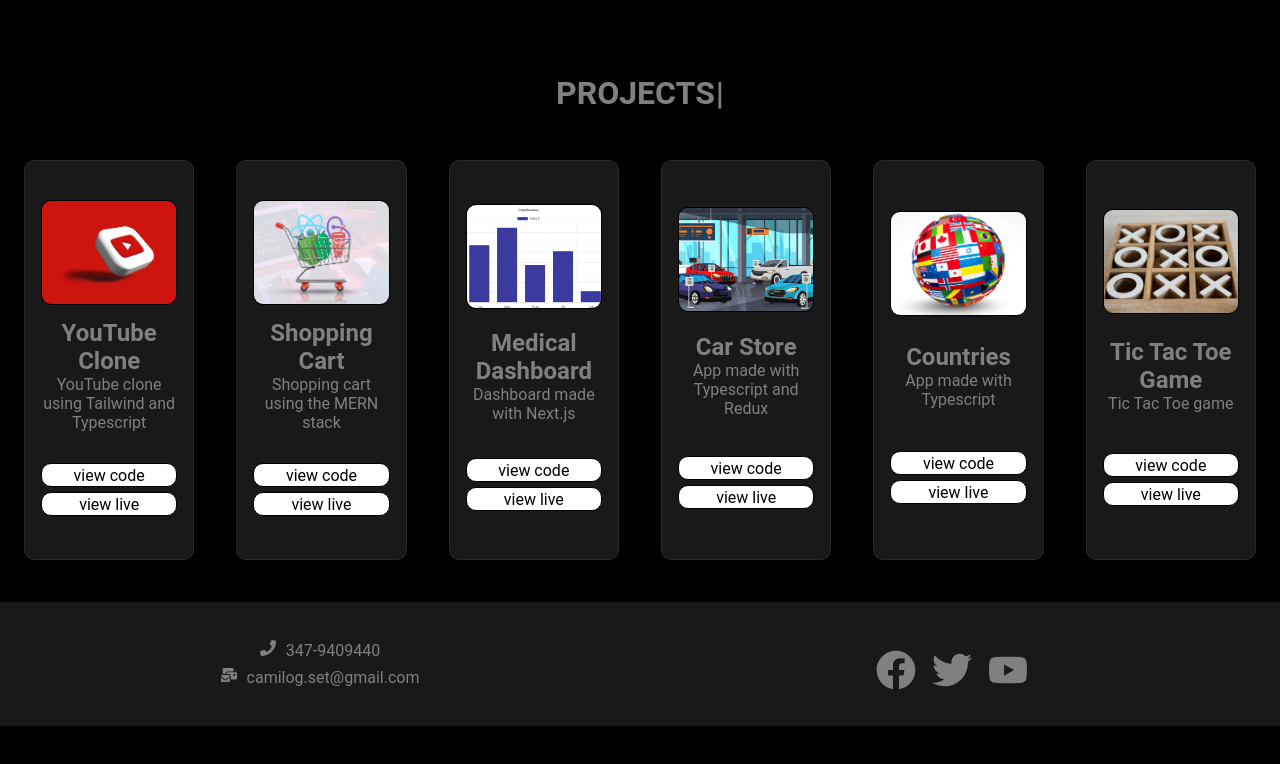
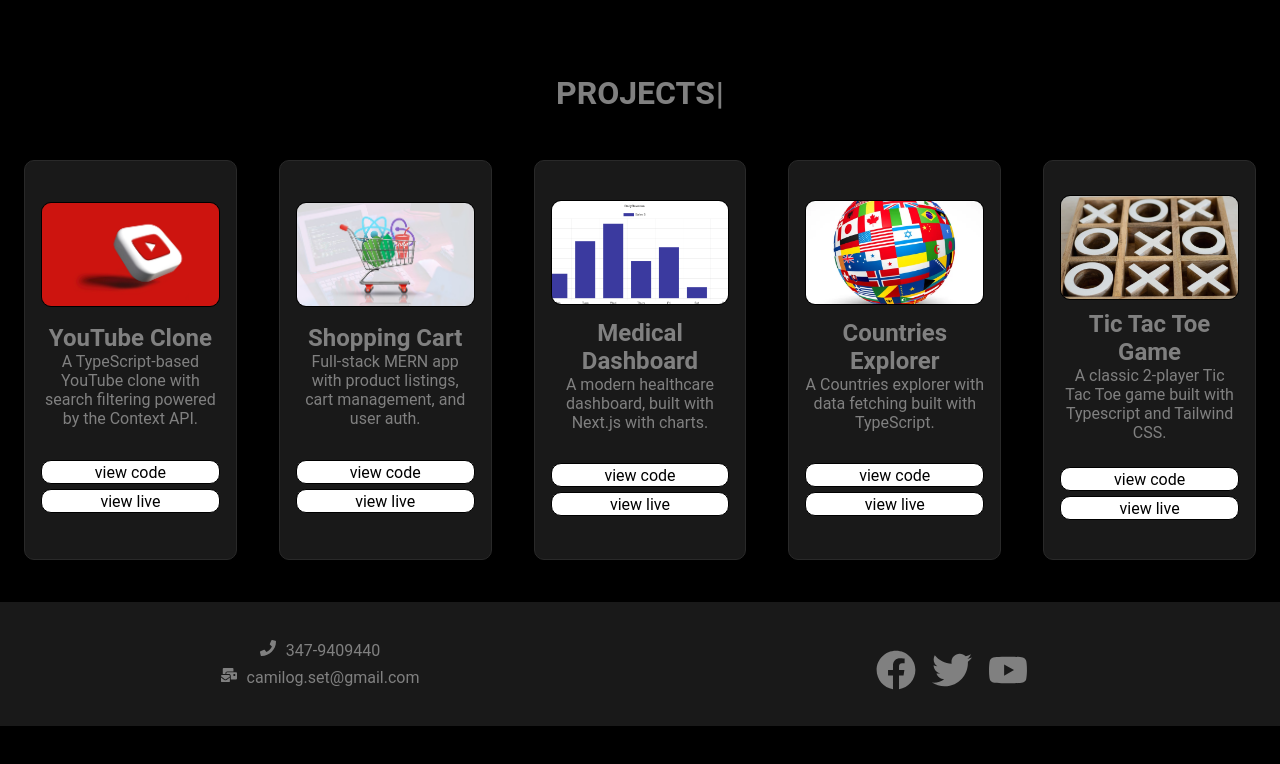
Before and after one commit to camoqq/Portfolio, a React (Create React App) app: page / in a window 1280 px wide. Shown: the top 764 px of the page. Built offline with nearby package versions, Linux system fonts and the light colour scheme.

Commit message:
took cars out

```diff
--- a/src/Components/List.js
+++ b/src/Components/List.js
@@ -3,14 +3,14 @@ import pic1 from "../Pics/p1.png";
 import pic3 from "../Pics/you.jpeg";
 import pic7 from "../Pics/p7.jpeg";
 import pic6 from "../Pics/mern4.jpg";
-import pic9 from "../Pics/p9.jpeg";
+// import pic9 from "../Pics/p9.jpeg";
 import pic2 from "../Pics/countries.jpeg";
 
 const listItems = [
   {
     id: 1,
     title: "YouTube Clone",
-    desc: "YouTube clone using Tailwind and Typescript",
+    desc: "A TypeScript-based YouTube clone with search filtering powered by the Context API.",
     code: "https://github.com/camoqq/youtubeClone",
     live: "https://youtube-clone-orpin-eight.vercel.app/",
     image: pic3,
@@ -18,7 +18,7 @@ const listItems = [
   {
     id: 2,
     title: "Shopping Cart",
-    desc: "Shopping cart using the MERN stack",
+    desc: "Full-stack MERN app with product listings, cart management, and user auth.",
     code: "https://github.com/camoqq/mern",
     live: "https://mern-o0ir.onrender.com/",
     image: pic6,
@@ -26,23 +26,16 @@ const listItems = [
   {
     id: 3,
     title: "Medical Dashboard",
-    desc: "Dashboard made with Next.js",
+    desc: "A modern healthcare dashboard, built with Next.js with charts.",
     code: "https://github.com/camoqq/medical_dashboard",
     live: "https://medical-dashboard-mocha.vercel.app/",
     image: pic1,
   },
-  {
-    id: 4,
-    title: "Car Store",
-    desc: "App made with Typescript and Redux",
-    code: "https://github.com/camoqq/carStore",
-    live: "https://car-store-zeta.vercel.app/",
-    image: pic9,
-  },
+
   {
     id: 5,
-    title: "Countries",
-    desc: "App made with Typescript",
+    title: "Countries Explorer",
+    desc: "A Countries explorer with data fetching built with TypeScript.",
     code: "https://github.com/camoqq/countries",
     live: "https://countries-lovat-rho.vercel.app/",
     image: pic2,
@@ -50,19 +43,11 @@ const listItems = [
   {
     id: 6,
     title: "Tic Tac Toe Game",
-    desc: "Tic Tac Toe game",
+    desc: "A classic 2-player Tic Tac Toe game built with Typescript and Tailwind CSS.",
     code: "https://github.com/camoqq/tictactoe",
     live: "https://tictactoe-fawn-psi.vercel.app/",
     image: pic7,
   },
-  // {
-  //   id: 7,
-  //   title: "Movies",
-  //   desc: "Movies app with reducers",
-  //   code: "https://github.com/camoqq/movies",
-  //   live: "https://camoqq.github.io/movies/",
-  //   image: pic5,
-  // },
 ];
 
 export default listItems;
--- a/src/Components/Proj.css
+++ b/src/Components/Proj.css
@@ -88,6 +88,6 @@
 
 @media screen and (min-width: 1100px) {
   .project-container {
-    grid-template-columns: repeat(6, 1fr);
+    grid-template-columns: repeat(5, 1fr);
   }
 }
```
